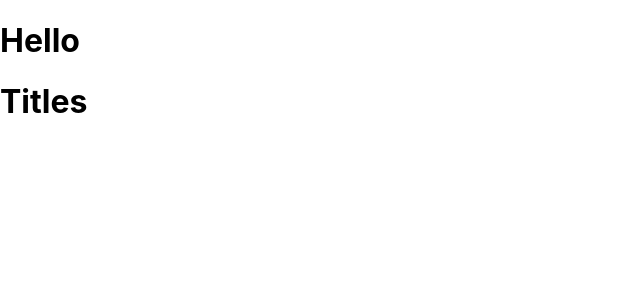
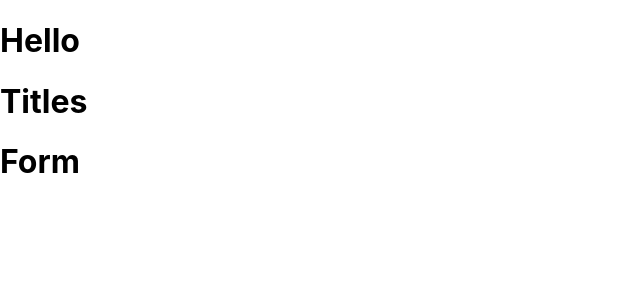
Before and after one commit to kaollie74/weather-app, a React (Create React App) app: page / in a window 1280 px wide. Shown: the top 300 px of the page, without its empty margins (0-640 px from the left). Built offline with nearby package versions, Linux system fonts and the light colour scheme.

Commit message:
created and add From component to App.js component

```diff
--- a/src/Components/App/App.js
+++ b/src/Components/App/App.js
@@ -2,6 +2,7 @@ import React, { Component } from 'react';
 import './App.css';
 
 // import components
+import Form from '../Form/Form';
 import Titles from '../Titles/Titles';
 
 class App extends Component {
@@ -11,6 +12,7 @@ class App extends Component {
       <div className="App">
         <h1>Hello</h1>
         <Titles/>
+        <Form/>
       </div>
     );
   }
--- /dev/null
+++ b/src/Components/Form/Form.js
@@ -0,0 +1,13 @@
+import React, {Component} from 'react';
+
+class Form extends Component {
+
+  render (){
+    return (
+      <h1>Form</h1>
+    )
+  }
+
+}
+
+export default Form;
```
